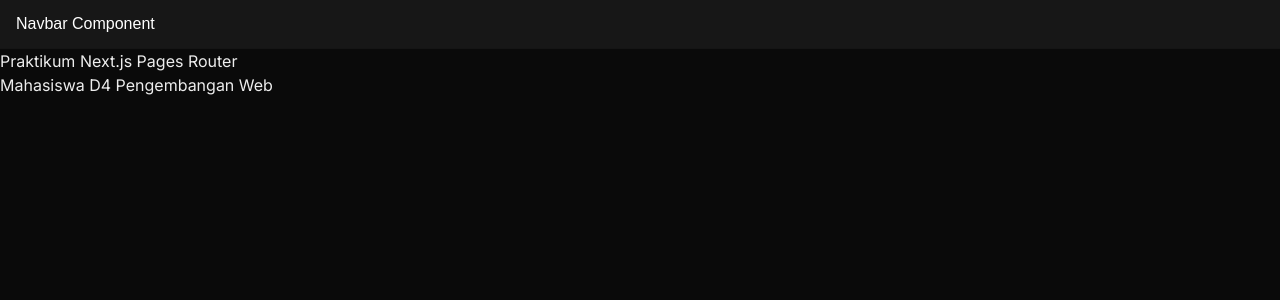
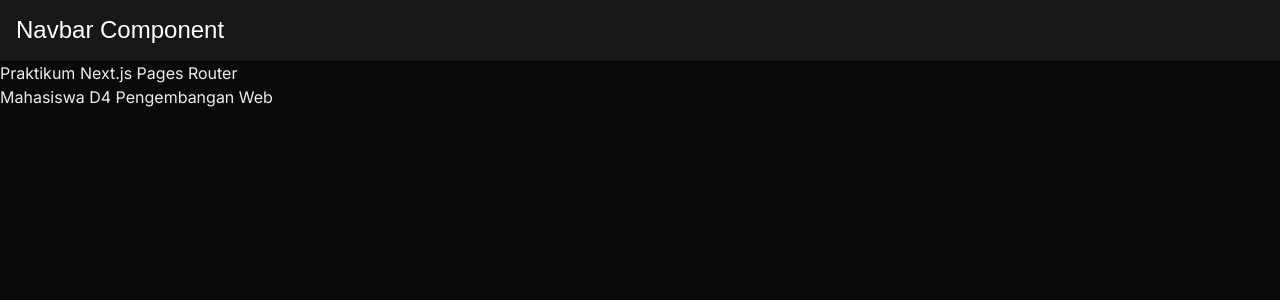
Before and after one commit to Dimas0824/PemrogramanFramework, a Next.js app in the folder nextJS/: page / in a window 1280 px wide. Shown: the top 300 px of the page. Built offline with nearby package versions, Linux system fonts and the light colour scheme.

Commit message:
feat: wrap Navbar component text in a div for improved styling

```diff
--- a/nextJS/src/components/layouts/navbar/index.tsx
+++ b/nextJS/src/components/layouts/navbar/index.tsx
@@ -3,7 +3,9 @@
 const Navbar = () => {
     return (
         <div className={styles.Navbar} >
-            Navbar Component
+            <div className='big'>
+                Navbar Component
+            </div>
         </div>
     )
 }
--- a/nextJS/src/styles/globals.css
+++ b/nextJS/src/styles/globals.css
@@ -42,6 +42,10 @@
   text-decoration: none;
 }
 
+.big{
+  font-size: 1.5rem;
+}
+
 .AppFooter {
   background: #171717;
   color: #fff;
```
